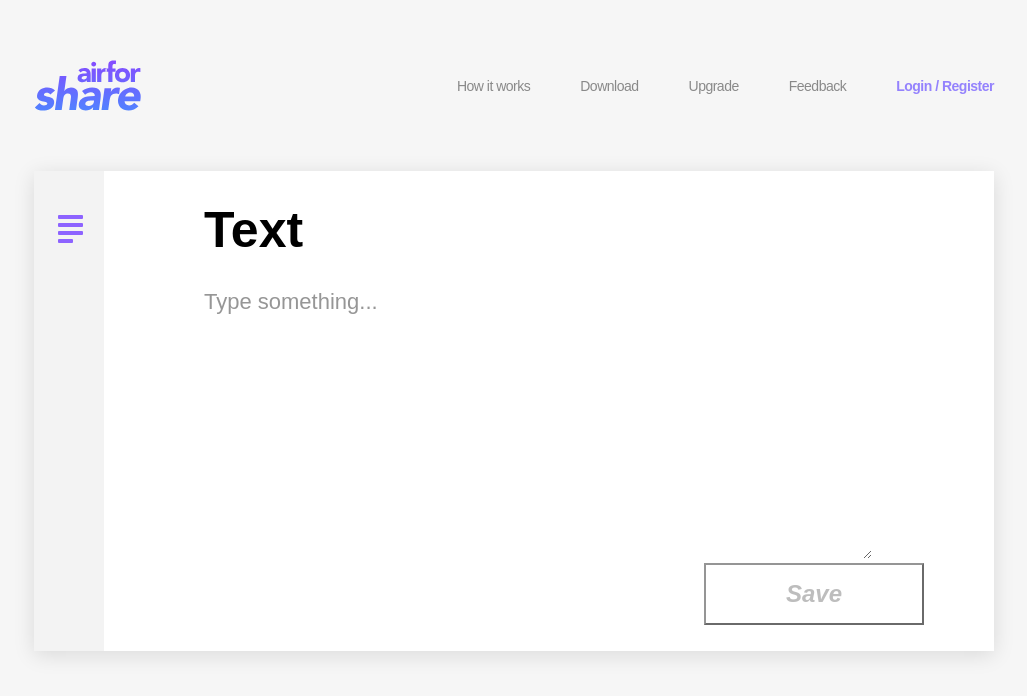
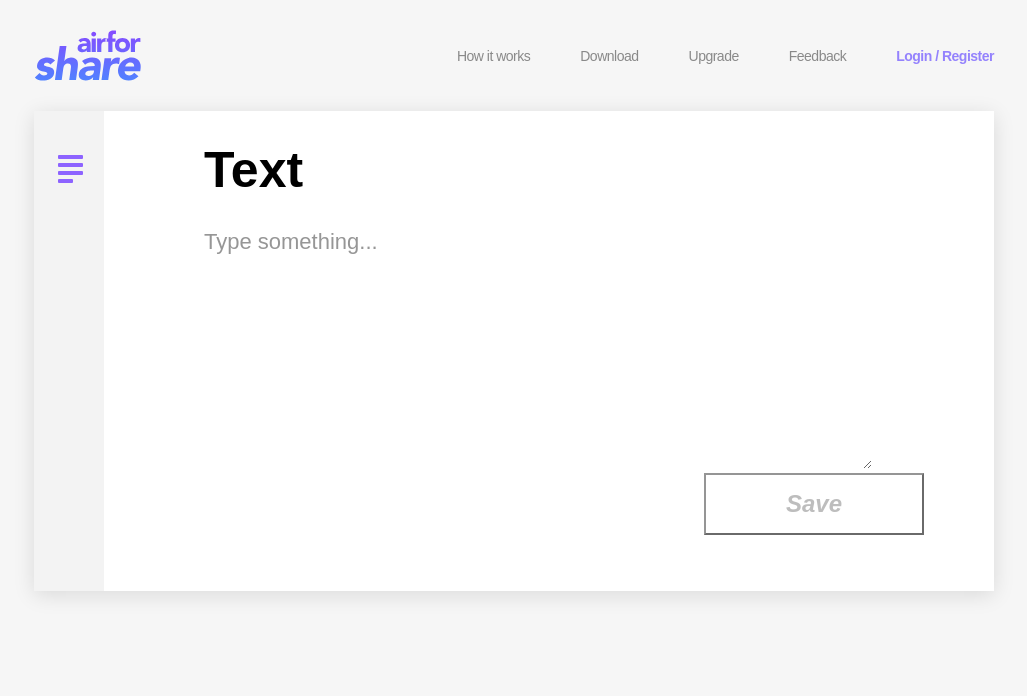
Before and after one commit to mustafasheikh11/Air-for-share, a plain HTML site: page index.html in a window 1280 px wide. Shown: the whole page, without its empty margins (126-1153 px from the left). Drawn offline with Linux system fonts and the light colour scheme; files whose address does not match are found by name.

Commit message:
Update style.css

```diff
--- a/style.css
+++ b/style.css
@@ -15,7 +15,7 @@ body {
   display: flex;
   justify-content: space-between;
   align-items: center;
-  padding: 60px 0px;
+  padding: 30px 0px;
 }
 .nav ul {
   list-style: none;
@@ -76,7 +76,7 @@ li:nth-child(5) span {
 textarea {
   border-style: none;
   width: 100%;
-  height: 300px;
+  height: 270px;
   padding-top: 30px;
 }
 textarea::placeholder {
```
